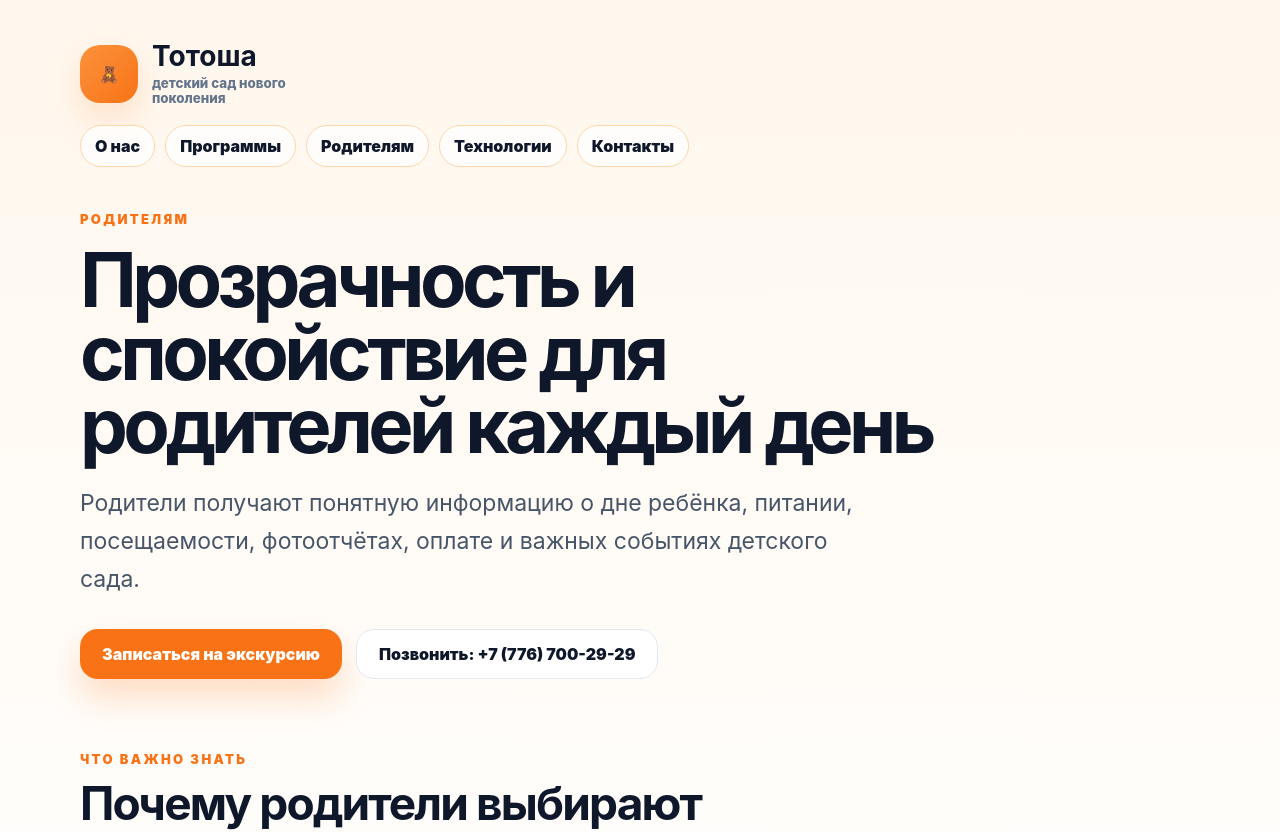
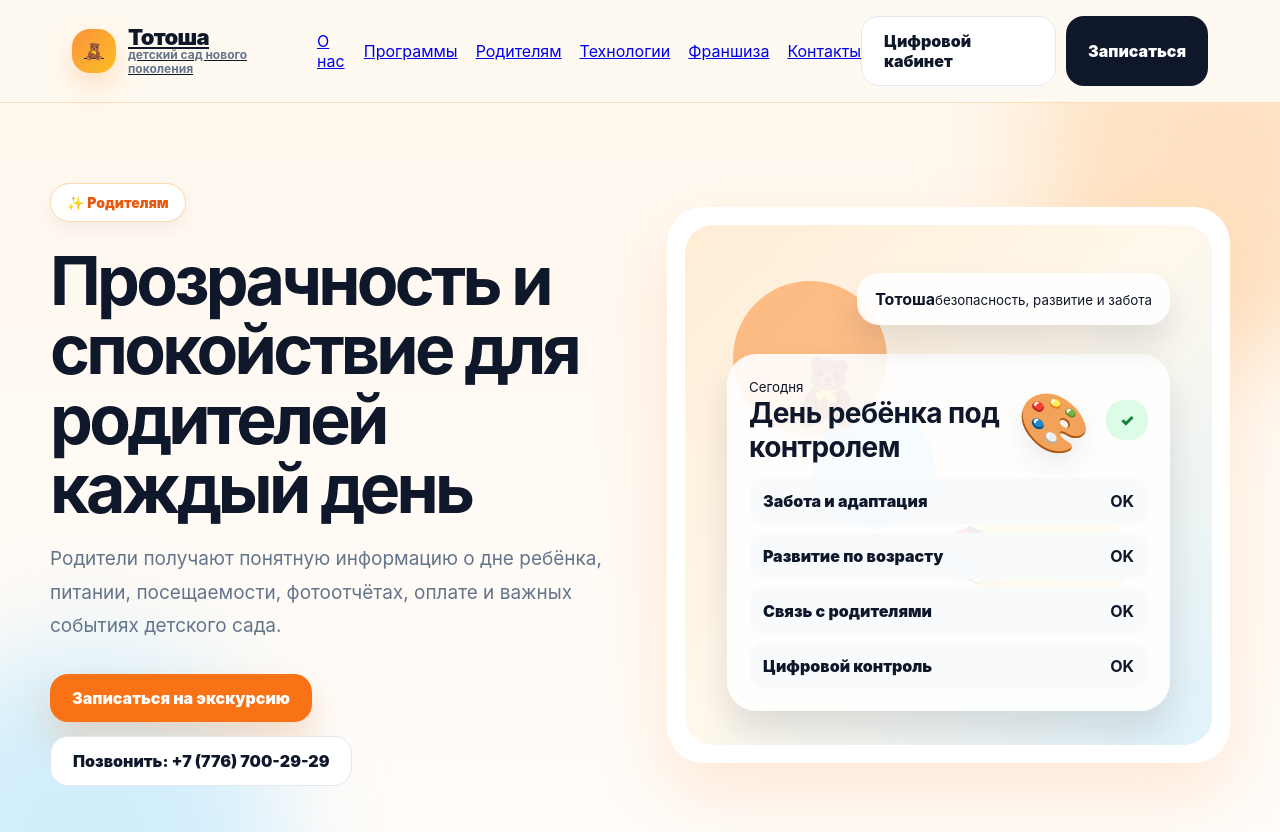
Before and after one commit to nexora-kz/totosha, a Next.js app: page /parents in a window 1280 px wide. Shown: the top 832 px of the page. Built offline with nearby package versions, Linux system fonts and the light colour scheme.

Commit message:
TOTOSHA UX: unify SEO pages with main site shell

```diff
--- a/components/SeoLanding.tsx
+++ b/components/SeoLanding.tsx
@@ -20,6 +20,16 @@ type SeoLandingProps = {
   cta?: string;
 };
 
+const nav = [
+  ['/', 'Главная'],
+  ['/about', 'О нас'],
+  ['/programs', 'Программы'],
+  ['/parents', 'Родителям'],
+  ['/cabinet', 'Технологии'],
+  ['/franchise', 'Франшиза'],
+  ['/contacts', 'Контакты'],
+] as const;
+
 export function SeoLanding({
   eyebrow,
   title,
@@ -30,31 +40,71 @@ export function SeoLanding({
   cta = 'Записаться на экскурсию',
 }: SeoLandingProps) {
   return (
-    <main className="seo-landing">
-      <section className="seo-landing__hero">
-        <a className="seo-landing__brand" href="/" aria-label="На главную Тотоша">
-          <span className="seo-landing__logo">🧸</span>
-          <span><b>Тотоша</b><small>детский сад нового поколения</small></span>
+    <main className="seo-landing seo-page-unified">
+      <header className="header seo-unified-header">
+        <div className="container">
+          <div className="nav">
+            <a className="brand" href="/" aria-label="На главную Тотоша">
+              <div className="logo">🧸</div>
+              <div>
+                <div className="brand-title">Тотоша</div>
+                <div className="brand-sub">детский сад нового поколения</div>
+              </div>
             </a>
+            <div className="links">
+              {nav.slice(1).map(([href, label]) => (
+                <a key={href} href={href}>{label}</a>
+              ))}
+            </div>
+            <div className="actions">
+              <a className="btn btn-light" href="/cabinet">Цифровой кабинет</a>
+              <a className="btn btn-dark" href="/contacts">Записаться</a>
+            </div>
+          </div>
+        </div>
+      </header>
 
-        <nav className="seo-landing__nav" aria-label="Основные страницы">
-          <a href="/about">О нас</a>
-          <a href="/programs">Программы</a>
-          <a href="/parents">Родителям</a>
-          <a href="/cabinet">Технологии</a>
-          <a href="/contacts">Контакты</a>
-        </nav>
-
-        <div className="eyebrow">{eyebrow}</div>
+      <section className="hero seo-unified-hero">
+        <div className="orb1" />
+        <div className="orb2" />
+        <div className="container hero-grid seo-hero-grid">
+          <div>
+            <div className="badge">✨ {eyebrow}</div>
             <h1>{title}</h1>
-        <p>{description}</p>
-        <div className="seo-landing__actions">
+            <p className="lead">{description}</p>
+            <div className="hero-actions">
               <a className="btn btn-primary" href={`${TOTOSHA_CONTACTS.whatsappUrl}?text=${encodeURIComponent('Здравствуйте. Хочу записаться на экскурсию в Тотоша.')}`}>{cta}</a>
               <a className="btn btn-light" href={TOTOSHA_CONTACTS.telUrl}>Позвонить: {TOTOSHA_CONTACTS.phoneDisplay}</a>
             </div>
+          </div>
+          <div className="hero-card hero-card-v035 seo-hero-card">
+            <div className="hero-scene hero-scene-v035 seo-hero-scene">
+              <div className="bubble b1" />
+              <div className="bubble b2" />
+              <div className="bubble b3" />
+              <div className="emoji e1">🧸</div>
+              <div className="emoji e2">🎨</div>
+              <div className="emoji e3">📚</div>
+              <div className="mini mini-top">
+                <b>Тотоша</b>
+                <small>безопасность, развитие и забота</small>
+              </div>
+              <div className="mini dash">
+                <div className="dash-head">
+                  <div><small>Сегодня</small><h3>День ребёнка под контролем</h3></div>
+                  <div className="pill">✓</div>
+                </div>
+                {['Забота и адаптация', 'Развитие по возрасту', 'Связь с родителями', 'Цифровой контроль'].map((item) => (
+                  <div className="dash-row" key={item}><span>{item}</span><b>OK</b></div>
+                ))}
+              </div>
+            </div>
+          </div>
+        </div>
       </section>
 
-      <section className="seo-landing__content">
+      <section className="section white seo-landing__content">
+        <div className="container">
           <div className="section-title">
             <div className="eyebrow">Что важно знать</div>
             <h2>Почему родители выбирают Тотоша</h2>
@@ -68,10 +118,12 @@ export function SeoLanding({
               </article>
             ))}
           </div>
+        </div>
       </section>
 
       {details.length > 0 && (
-        <section className="seo-landing__content seo-landing__details">
+        <section className="section seo-landing__content seo-landing__details">
+          <div className="container">
             <div className="section-title">
               <div className="eyebrow">Подробнее</div>
               <h2>Сильные стороны Тотоша</h2>
@@ -84,11 +136,13 @@ export function SeoLanding({
                 </article>
               ))}
             </div>
+          </div>
         </section>
       )}
 
       {faq.length > 0 && (
-        <section className="seo-landing__content seo-landing__faq">
+        <section className="section white seo-landing__content seo-landing__faq">
+          <div className="container">
             <div className="section-title">
               <div className="eyebrow">Вопросы родителей</div>
               <h2>Коротко о главном</h2>
@@ -101,17 +155,12 @@ export function SeoLanding({
                 </article>
               ))}
             </div>
+          </div>
         </section>
       )}
 
       <section className="seo-landing__footer">
-        <a href="/">Главная</a>
-        <a href="/about">О нас</a>
-        <a href="/programs">Программы</a>
-        <a href="/parents">Родителям</a>
-        <a href="/cabinet">Технологии</a>
-        <a href="/franchise">Франшиза</a>
-        <a href="/contacts">Контакты</a>
+        {nav.map(([href, label]) => <a key={href} href={href}>{label}</a>)}
         <a href="/life">Жизнь Тотоша</a>
       </section>
     </main>
```
Lines whose indentation alone changed are shown as unchanged.
